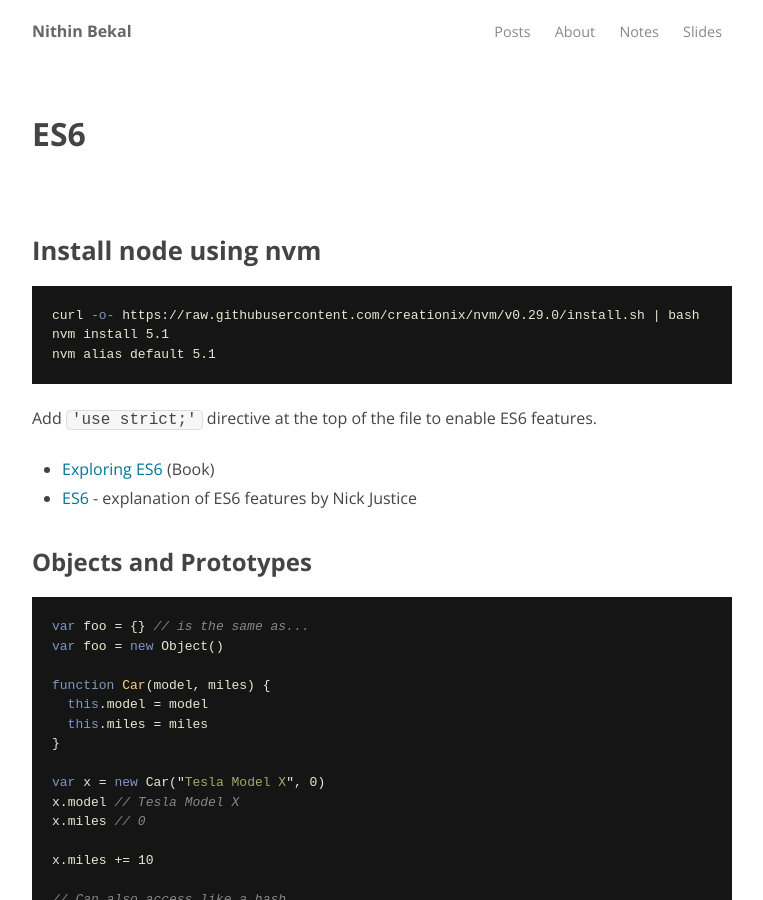
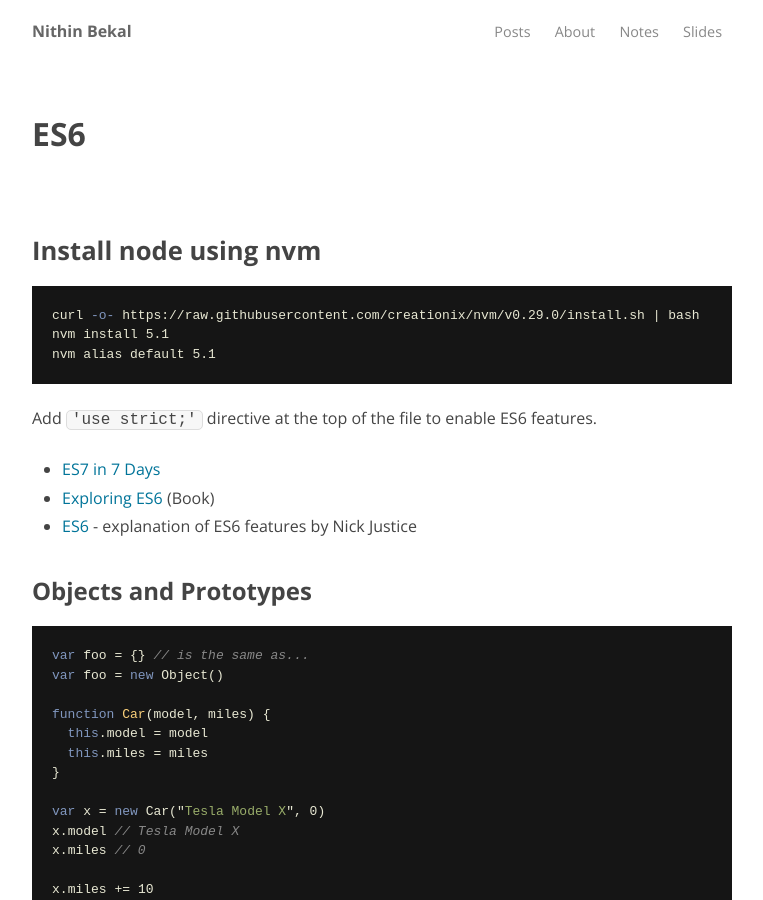
Before and after one commit to nithinbekal/nithinbekal.github.io, a Jekyll site: the page built from notes/es6.md, in a window 1280 px wide and 900 px high. Shown: the whole window, without its empty margins (258-1021 px from the left). Built offline with Jekyll 4.4.1, drawn with Linux system fonts in a browser that asks for light colours.

Commit message:
ES7 bookmark

```diff
--- a/notes/es6.md
+++ b/notes/es6.md
@@ -14,8 +14,9 @@ nvm alias default 5.1
 
 Add `'use strict;'` directive at the top of the file to enable ES6 features.
 
-* [Exploring ES6](https://leanpub.com/exploring-es6/read) (Book)
-* [ES6](http://justicen.com/#/posts/74046fea9a4c61477db9) -
+- [ES7 in 7 Days](https://getgood.at/js/es7-in-7-days)
+- [Exploring ES6](https://leanpub.com/exploring-es6/read) (Book)
+- [ES6](http://justicen.com/#/posts/74046fea9a4c61477db9) -
   explanation of ES6 features by Nick Justice
 
 ## Objects and Prototypes
```
